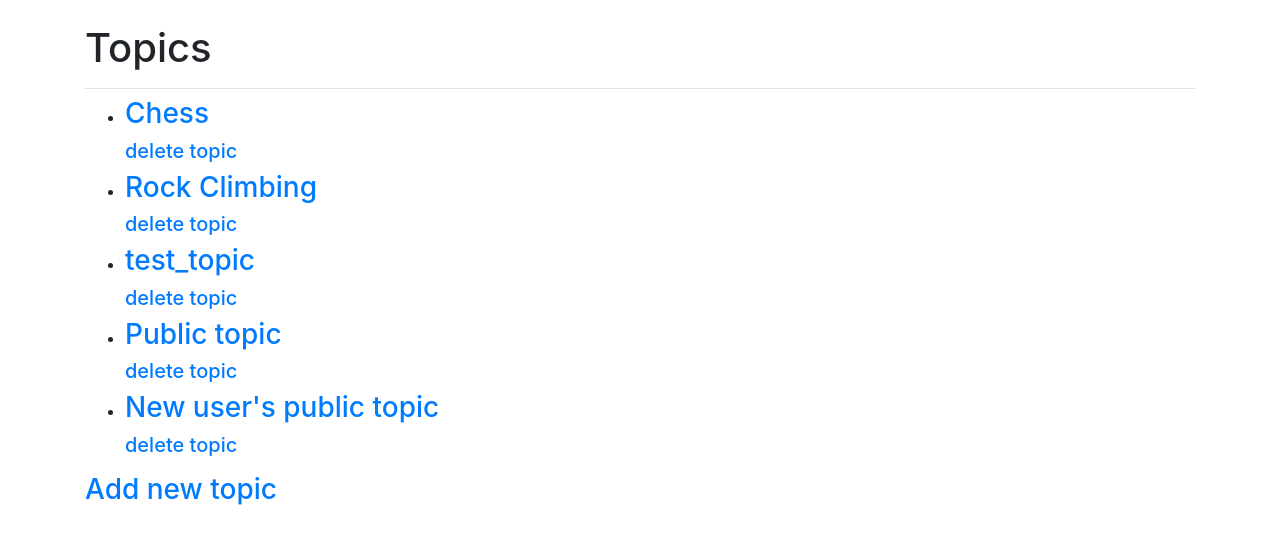
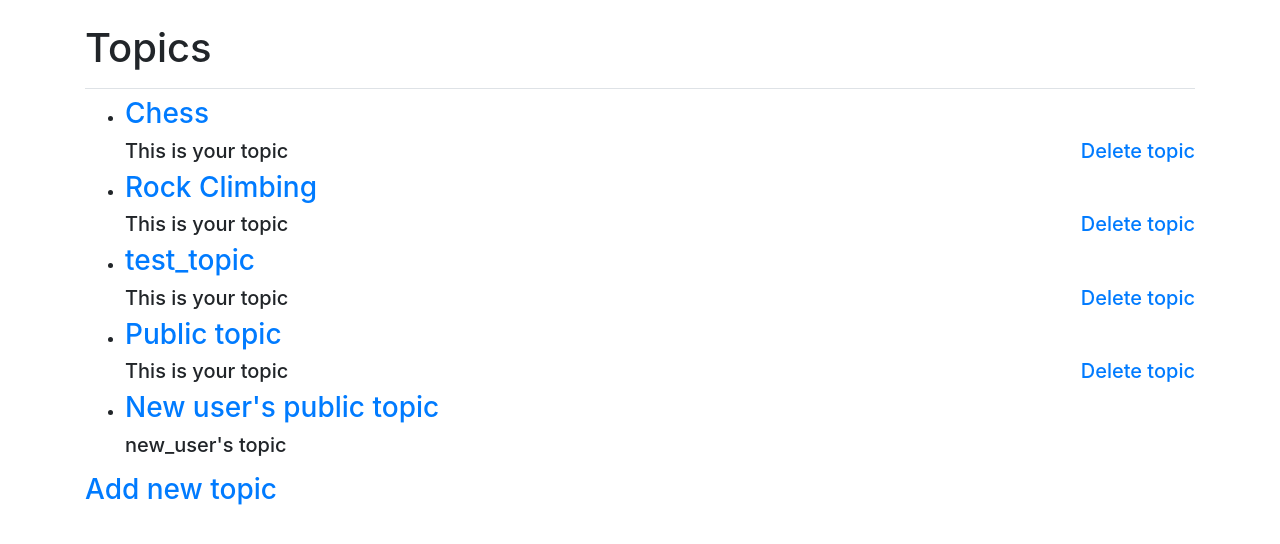
Before and after one commit to Hocuda/learning_log, a Django app: page /topics/ in a window 1280 px wide. Shown: the part 65-609 px from the top of the page. Run offline with Django 5.2, Linux system fonts and the light colour scheme; a user stored in the database is signed in; data comes from the database, SQL or seed files in the repository; both versions use the stored data as it was after the commit; some libraries are stand-ins or nearby versions.

Commit message:
delete_topic, upgraded public topic pages

```diff
--- a/learning_logs/forms.py
+++ b/learning_logs/forms.py
@@ -14,3 +14,9 @@ class EntryForm(forms.ModelForm):
 		fields = ['text']
 		labels = {'text': ''}
 		widgets = {'text': forms.Textarea(attrs={'cols': 80})}
+
+class DelTopicForm(forms.ModelForm):
+	class Meta:
+		model = Topic
+		fields = ['text']
+		labels = {'text': ''}
--- a/learning_logs/templates/learning_logs/topics.html
+++ b/learning_logs/templates/learning_logs/topics.html
@@ -11,7 +11,14 @@
 			<li><h3>
 				<a href="{% url 'learning_logs:topic' topic.id %}">{{ topic }}</a>
 			</h3></li>
-			<h5><a href="{% url 'learning_logs:delete_topic' topic.id %}">delete topic</a></h5>
+			{% if user == topic.owner %}
+				<div class="float-right">
+					<h5><a href="{% url 'learning_logs:delete_topic' topic.id %}">Delete topic</a></h5>
+				</div>
+				<h5>This is your topic</h5>
+			{% else %}
+				<h5>{{ topic.owner }}'s topic</h5>
+			{% endif %}
 		{% empty %}
 			<li><h3>No topics have been added yet.</h3></li>
 		{% endfor %}
--- a/learning_logs/views.py
+++ b/learning_logs/views.py
@@ -3,7 +3,7 @@ from django.contrib.auth.decorators import login_required
 from django.http import Http404, HttpResponse, HttpResponseRedirect
 from django.urls import reverse
 from .models import Topic, Entry
-from .forms import TopicForm, EntryForm
+from .forms import TopicForm, EntryForm, DelTopicForm
 
 def index(request):
 	"""Главная страница 'Журнала наблюдений' """
@@ -102,9 +102,17 @@ def edit_entry(request, entry_id):
 
 
 def delete_topic(request, topic_id):
-	topic = get_object_or_404(Topic, id=topic_id)
-	if topic.owner != request.user:
-		raise Http404
+    topic = get_object_or_404(Topic, id=topic_id)
+    if topic.owner != request.user:
+        raise Http404
 
-	topic.delete()
-	return HttpResponseRedirect(reverse('learning_logs:topics'))
+    if request.method != 'POST':
+        form = DelTopicForm(instance=topic)
+    else:
+        form = DelTopicForm(instance=topic, data=request.POST)
+        topic.delete()
+        return HttpResponseRedirect(reverse('learning_logs:topics'))
+
+    # Pass the context to the render function
+    context = {'topic': topic, 'form': form}
+    return render(request, 'learning_logs/delete_topic.html', context)
```
Also changed, not shown: learning_logs/templates/learning_logs/delete_topic.html (added, +19 -0 lines), learning_logs/templates/learning_logs/topic.html (+9 -1 lines), db.sqlite3.
